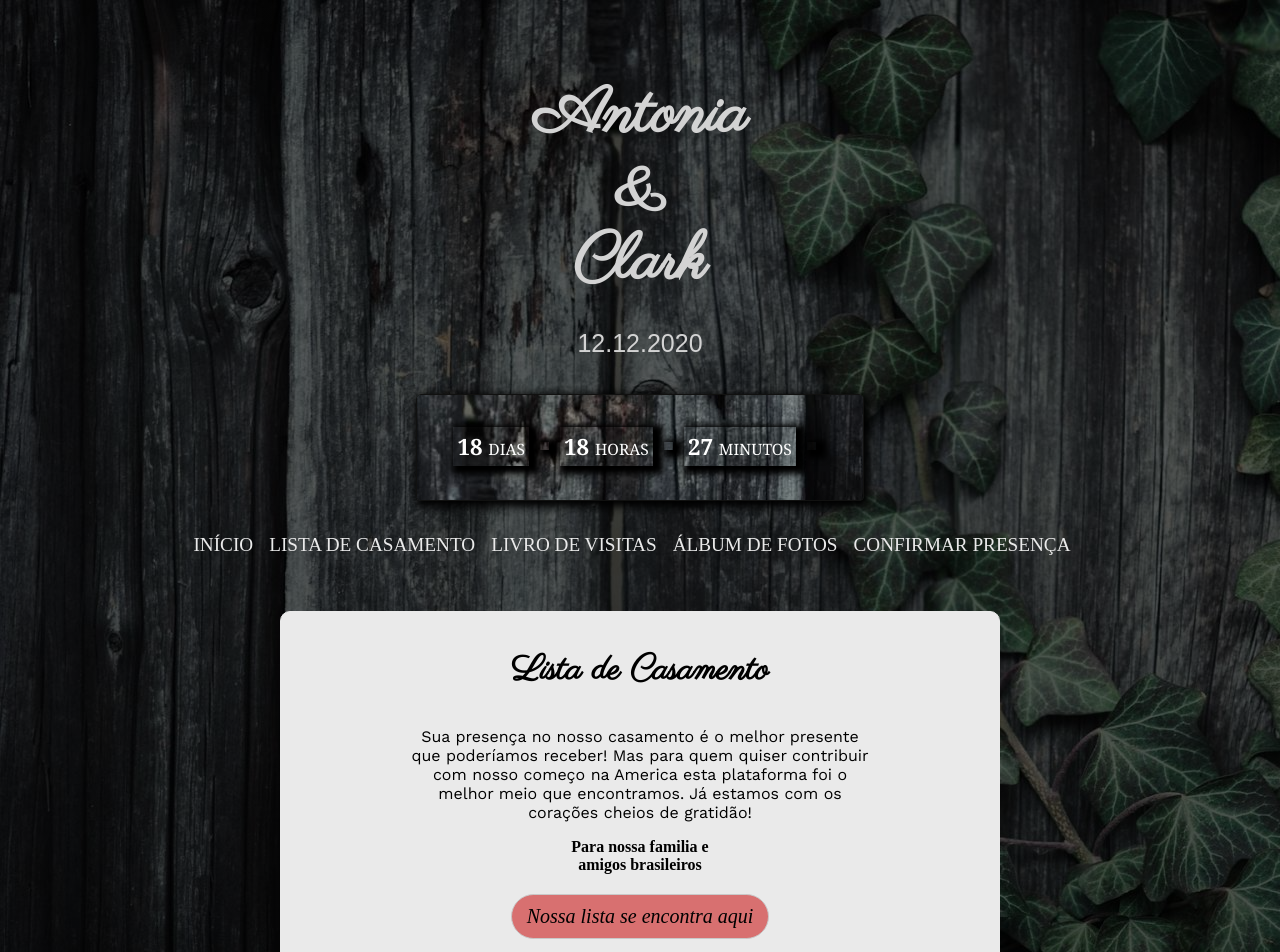
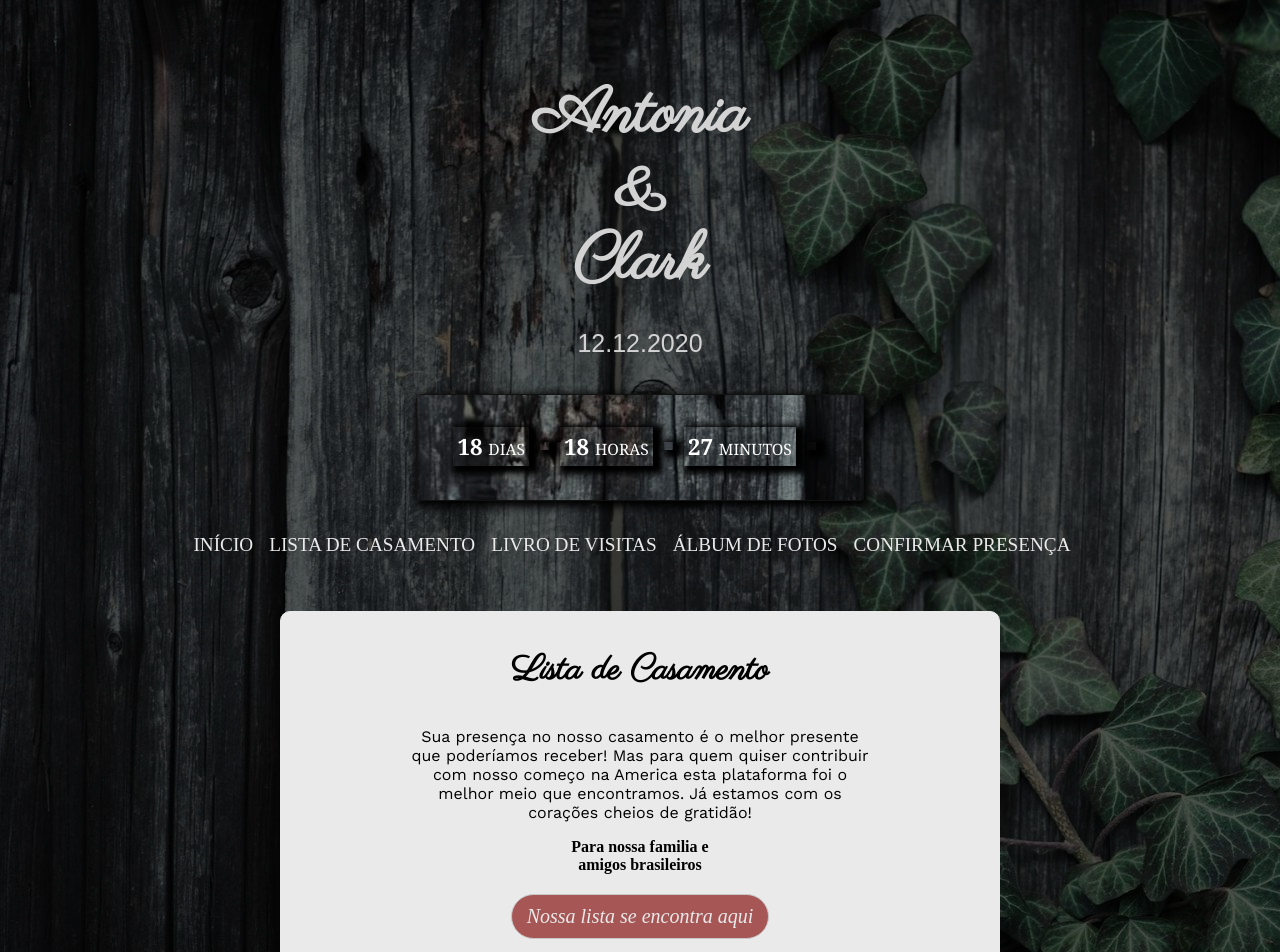
Before and after one commit to clewis890/wedding-site, a Next.js app: page /registry in a window 1280 px wide. Shown: the top 952 px of the page. Built offline with nearby package versions, Linux system fonts and the light colour scheme.

Commit message:
changed registry link styling

```diff
--- a/components/Footer.js
+++ b/components/Footer.js
@@ -2,13 +2,7 @@ import styles from '../styles/Home.module.css';
 import Link from 'next/link'
 
 const footerNav = ['Início', 'Lista de Casamento', 'Livro de Visitas', 'Álbum de Fotos', 'Confirmar Presença'];
-const footerCopy = () => {
-    return (
-        <div className={styles.copyright}>
-            <p>Copyright &copy; Clark Lewis Web Development 2020</p>
-        </div>
-    );
-}
+
 export default function Footer() {
     return (
         <>
--- a/components/Header.js
+++ b/components/Header.js
@@ -2,7 +2,7 @@ import styles from '../styles/Home.module.css';
 import Navigation from './navigation';
 import DesktopNav from './desktopnav';
 import Countdown from './Countdown';
-import { motion } from 'framer-motion'
+import { motion } from 'framer-motion';
 
 export default function Header() {
     return (
--- a/pages/_app.js
+++ b/pages/_app.js
@@ -7,6 +7,7 @@ export default function MyApp ({ Component, pageProps, router }) {
 
   return (
     <Provider options={{ site: process.env.SITE }} session={session}>
+      {/* page transition with framer motion */}
       <motion.div key={router.route} initial="pageInitial" animate="pageAnimate" variants={{
         pageInitial: {
           opacity: 0.5
--- a/styles/Home.module.css
+++ b/styles/Home.module.css
@@ -337,11 +337,13 @@ h3.registrytitle { font-size: 30px; }
 
 .registrylink {
   font-size: 16px;
+  color: #eaeaea;
   font-style: italic;
   margin: 20px auto;
   padding: 10px 15px;
   border-radius: 50px;
-  background-color: #d87070;
+  background-color: #a75656;
+
   -webkit-border-radius: 50px;
   -moz-border-radius: 50px;
   -ms-border-radius: 50px;
@@ -355,7 +357,7 @@ h3.registrytitle { font-size: 30px; }
 }
 .registrylink:hover,
 .registrylink:active {
-  background-color: #a75656;
+  background-color: #d87070;
   border: 1px solid #9e9e9e;
   color: #eaeaea;
 }
```
Also changed, not shown: public/images/Newprojectpic.png (added).
